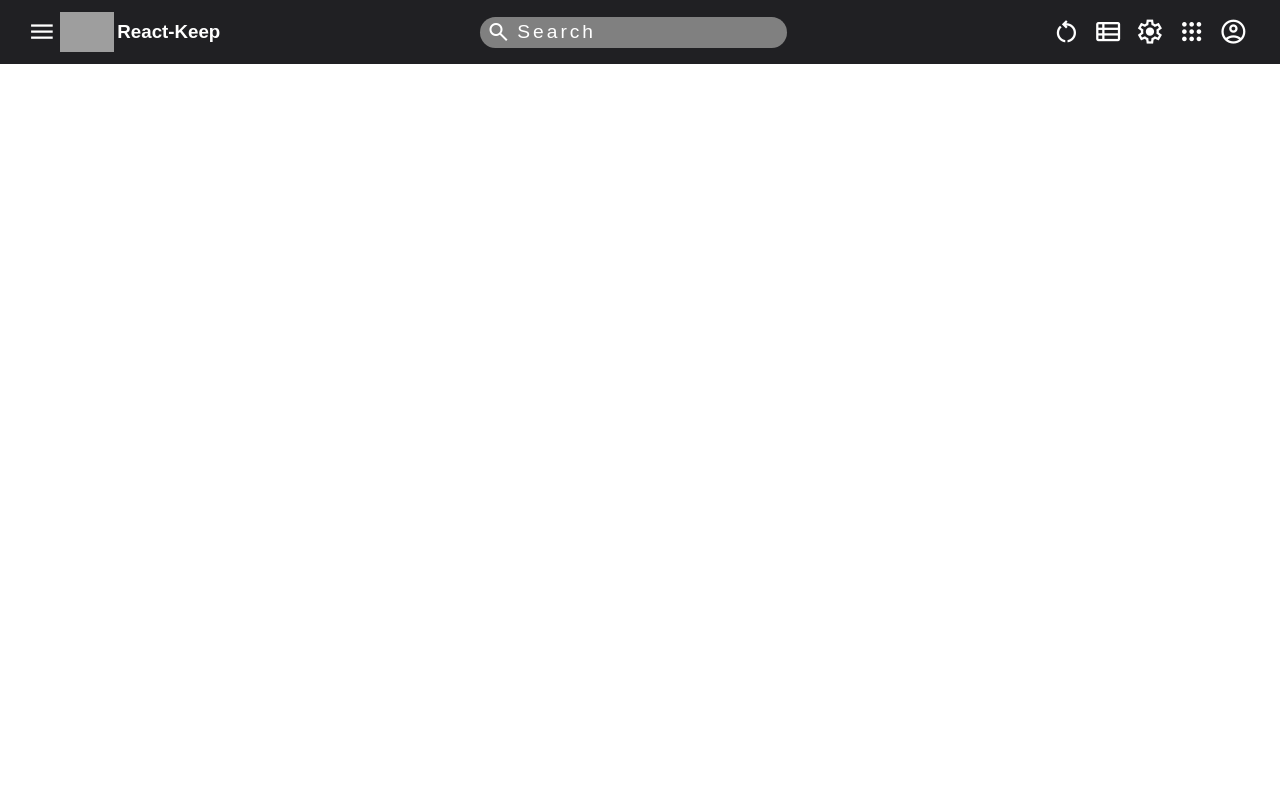
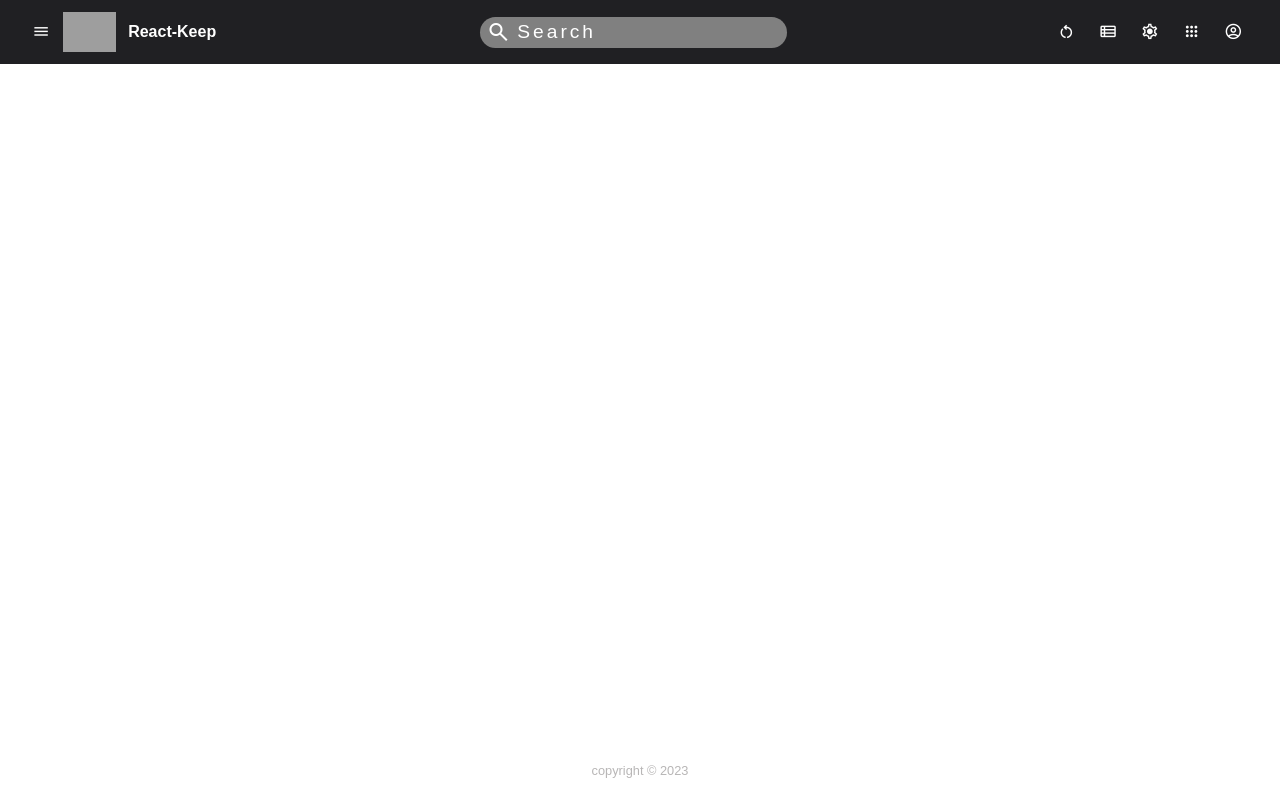
Before and after one commit to AnandRP2030/React-Keep-App, a React (Vite) app: page / in a window 1280 px wide. Built offline with nearby package versions, Linux system fonts and the light colour scheme; grey boxes are pictures that could not be loaded.

Commit message:
footer completed

```diff
--- a/src/App.jsx
+++ b/src/App.jsx
@@ -1,9 +1,11 @@
 import Navbar from "./components/Navbar/navbar.jsx";
+import Footer from "./components/Footer/footer.jsx";
 
 function App (){
   return (
     <div>
     <Navbar/>
+    <Footer/>
     </div>
   )
 }
--- /dev/null
+++ b/src/components/Footer/footer.jsx
@@ -0,0 +1,13 @@
+import styles from "./footer.module.css";
+import React, { useState } from "react";
+
+export default function Footer() {
+  let currentYear = new Date().getFullYear();
+  const [year, setYear] = useState(currentYear);
+
+  return (
+    <div className={styles.footer}>
+      <p> copyright © {year}</p>
+    </div>
+  );
+}
--- /dev/null
+++ b/src/components/Footer/footer.module.css
@@ -0,0 +1,10 @@
+.footer{
+    position: absolute;
+    bottom: 0;
+    width: 100%;
+    height: 50px;
+    display: flex;
+    justify-content: center;
+    font-size: .8rem;
+    color: rgb(184, 182, 182);
+}
--- a/src/components/Navbar/navbar.module.css
+++ b/src/components/Navbar/navbar.module.css
@@ -27,27 +27,25 @@
 
 .navIcon {
   color: white;
-  font-size: 1.8rem;
+  font-size: 1.2rem;
   cursor: pointer;
 }
 
 .navHeading {
   color: rgb(255, 255, 255);
+  font-size: 1rem;
 }
-
 .navCenter {
   width: 25%;
 }
 
-.searchIcon{
+.searchIcon {
   position: absolute;
   top: 20px;
   color: white;
   font-size: 1.5rem;
   left: 38%;
 }
-
-
 
 .navSearch {
   border-radius: 24px;
@@ -62,13 +60,13 @@
   letter-spacing: 3px;
 }
 
-.navCenter .navSearch:focus{
+.navCenter .navSearch:focus {
   border: none;
   background-color: white;
   color: black;
 }
 
-.searchIconFocused{
+.searchIconFocused {
   color: black;
 }
 
@@ -82,5 +80,4 @@
   width: 17%;
   display: flex;
   justify-content: space-around;
-
 }
```
